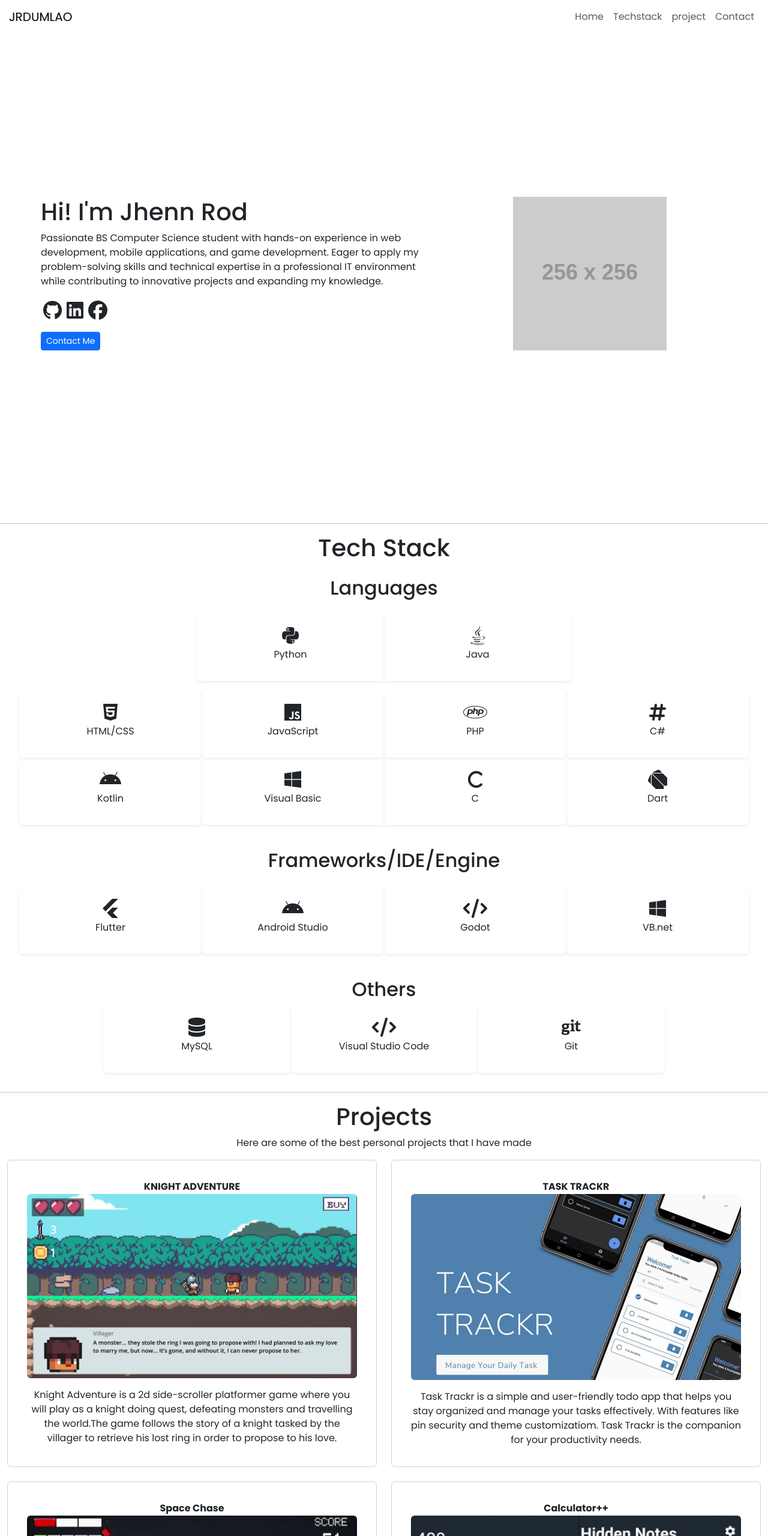
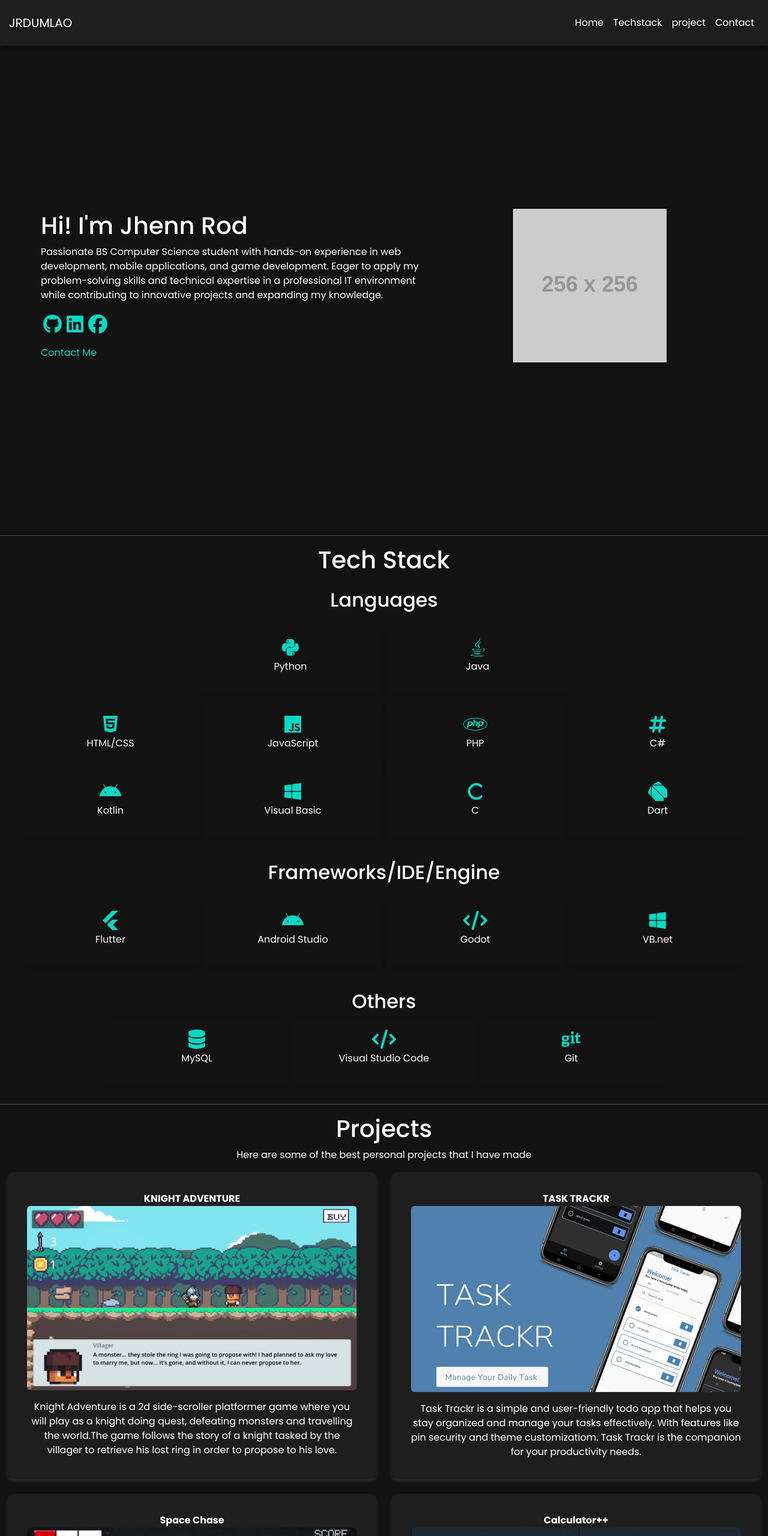
Before and after one commit to Wise-394/Wise-394.github.io, a plain HTML site: page index.html in a window 1280 px wide. Shown: the top 2560 px of the page at 60% size. Drawn offline with nearby package versions, Linux system fonts and the light colour scheme; placeholder pictures from the web are drawn by us.

Commit message:
theme,night mode

```diff
--- a/index.html
+++ b/index.html
@@ -59,11 +59,11 @@
                 Passionate BS Computer Science student with hands-on experience in web development, mobile applications, and game development. Eager to apply my problem-solving skills and technical expertise in a professional IT environment while contributing to innovative projects and expanding my knowledge.
             </p>
             <div class="d-flex">
-                <i class="fab fa-github fa-2x p-1"></i>
+                <a href="https://github.com/Wise-394" target="_blank" rel="noopener noreferrer"><i class="fab fa-github fa-2x p-1"></i></a>
                 <i class="fab fa-linkedin fa-2x p-1"></i>
-                <i class="fab fa-facebook fa-2x p-1"></i>
+                <a href="https://www.facebook.com/jhennrod.dumlao"><i class="fab fa-facebook fa-2x p-1"></i></a>
             </div>
-            <a href="#contact" class="btn btn-primary mt-3 btn-sm align-self-start">Contact Me</a>
+            <a href="#contact" class="mt-3 btn-sm align-self-start" target="_blank" rel="noopener noreferrer">Contact Me</a>
         </div>
     </div>
 </main>
@@ -231,25 +231,25 @@
                         <label for="message" class="form-label">Message</label>
                         <textarea class="form-control" id="message" rows="4" placeholder="Your Message"></textarea>
                     </div>
-                    <button type="submit" class="btn btn-primary w-100">Send Message</button>
+                    <button type="submit" class=" w-100">Send Message</button>
                 </form>
             </div>
         </div>
     </div>
 </section>
 <footer class="bg-dark text-white text-center py-3 mt-5 content-wrapper">
-    <p class="mb-1">&copy; 2025 JR DUMLAO. All Rights Reserved.</p>
-    <p class="mb-1">Designed & Developed by JR Dumlao</p>
+    <p class="mb-1 small">&copy; 2025 JR DUMLAO. All Rights Reserved.</p>
+    <p class="mb-1 small">Designed & Developed by JR Dumlao</p>
 
     <!-- Social Media Links -->
-    <div class="d-flex justify-content-center gap-3 mt-2">
-        <a href="https://github.com/YOUR_GITHUB_USERNAME" target="_blank" class="text-white">
+    <div class="d-flex flex-column flex-sm-row justify-content-center gap-2 mt-2">
+        <a href="https://github.com/YOUR_GITHUB_USERNAME" target="_blank" class="text-white small">
             <i class="fab fa-github"></i> GitHub
         </a>
-        <a href="https://linkedin.com/in/YOUR_LINKEDIN_USERNAME" target="_blank" class="text-white">
+        <a href="https://linkedin.com/in/YOUR_LINKEDIN_USERNAME" target="_blank" class="text-white small">
             <i class="fab fa-linkedin"></i> LinkedIn
         </a>
-        <a href="mailto:your.email@example.com" class="text-white">
+        <a href="mailto:your.email@example.com" class="text-white small">
             <i class="fas fa-envelope"></i> Contact Me
         </a>
     </div>
--- a/styles.css
+++ b/styles.css
@@ -1,38 +1,90 @@
-
+/* General Reset */
 * {
   box-sizing: border-box;
   margin: 0;
   padding: 0;
 }
 
+/* Color Palette */
+:root {
+  --background-color: #121212;
+  --header-bg: #1E1E1E;
+  --card-bg:#1E1E1E;
+  --primary-accent: #03DAC6;
+  --secondary-accent: #008CFF;
+  --text-color: #FFFFFF;
+  --soft-text: #E0E0E0;
+  --border-shadow: rgba(255, 255, 255, 0.1);
+  --danger-red: #CF6679;
+}
+
 html, body {
   width: 100%;
   max-width: 100%;
   font-family: "Poppins", sans-serif;
+  background-color: var(--background-color);
+  color: var(--text-color);
+}
+
+a {
+  text-decoration: none;
+  color: var(--primary-accent);
+  transition: color 0.3s ease;
+}
+
+a:hover {
+  color: var(--secondary-accent);
+}
+.nav-link {
+  color: var(--text-color) !important;
+  transition: color 0.3s ease;
+}
+
+.fa, .fas, .fab, .far, .fal {
+  color: var(--primary-accent) !important;
+}
+.fa, .fas, .fab, .far, .fal {
+  color: var(--primary-accent) !important;
+  transition: color 0.3s ease;
+}
+
+.fa:hover, .fas:hover, .fab:hover, .far:hover, .fal:hover {
+  color: var(--secondary-accent) !important;
+}
+
+
+.nav-link:hover {
+  color: var(--primary-accent) !important;
 }
 
 img, video, .container, .home, #techstack, #projects, #contact, footer {
   max-width: 100%;
   height: auto;
 }
+
 .content-wrapper {
   overflow-x: hidden;
 }
+
 /* Container adjustments */
 .container-fluid {
   padding-left: 15px;
   padding-right: 15px;
 }
 
-
-  /* Header fixes */
+/* Header */
 header {
   position: sticky;
   top: 0;
-    z-index: 69;
-    margin: 0;
+  z-index: 100;
   width: 100%;
-    background-color: white;
+  background-color: var(--header-bg);
+  padding: 10px 0;
+  box-shadow: 0px 4px 6px rgba(0, 0, 0, 0.5);
+}
+
+header * {
+  color: var(--text-color) !important;
 }
 
 
@@ -54,7 +106,33 @@ img, video, .container, .home, #techstack, #projects, #contact, footer {
   }
 }
 
+/* Border Debugging */
+.border {
+  border: 1px solid var(--danger-red);
+}
 
- .border {
-    border: red 1px solid;
+/* Dark mode enhancements */
+.card {
+  background-color: var(--card-bg);
+  border-radius: 10px;
+  padding: 20px;
+  box-shadow: 0px 4px 6px var(--border-shadow);
+  color: var(--text-color);
 }
+.navbar-toggler-icon {
+  filter: invert(1);
+}
+
+button {
+  background-color: var(--primary-accent);
+  color: var(--background-color);
+  padding: 10px 20px;
+  border: none;
+  border-radius: 5px;
+  cursor: pointer;
+  transition: background-color 0.3s ease;
+}
+
+button:hover {
+  background-color: var(--secondary-accent);
+}
```
Lines whose indentation alone changed are shown as unchanged.
